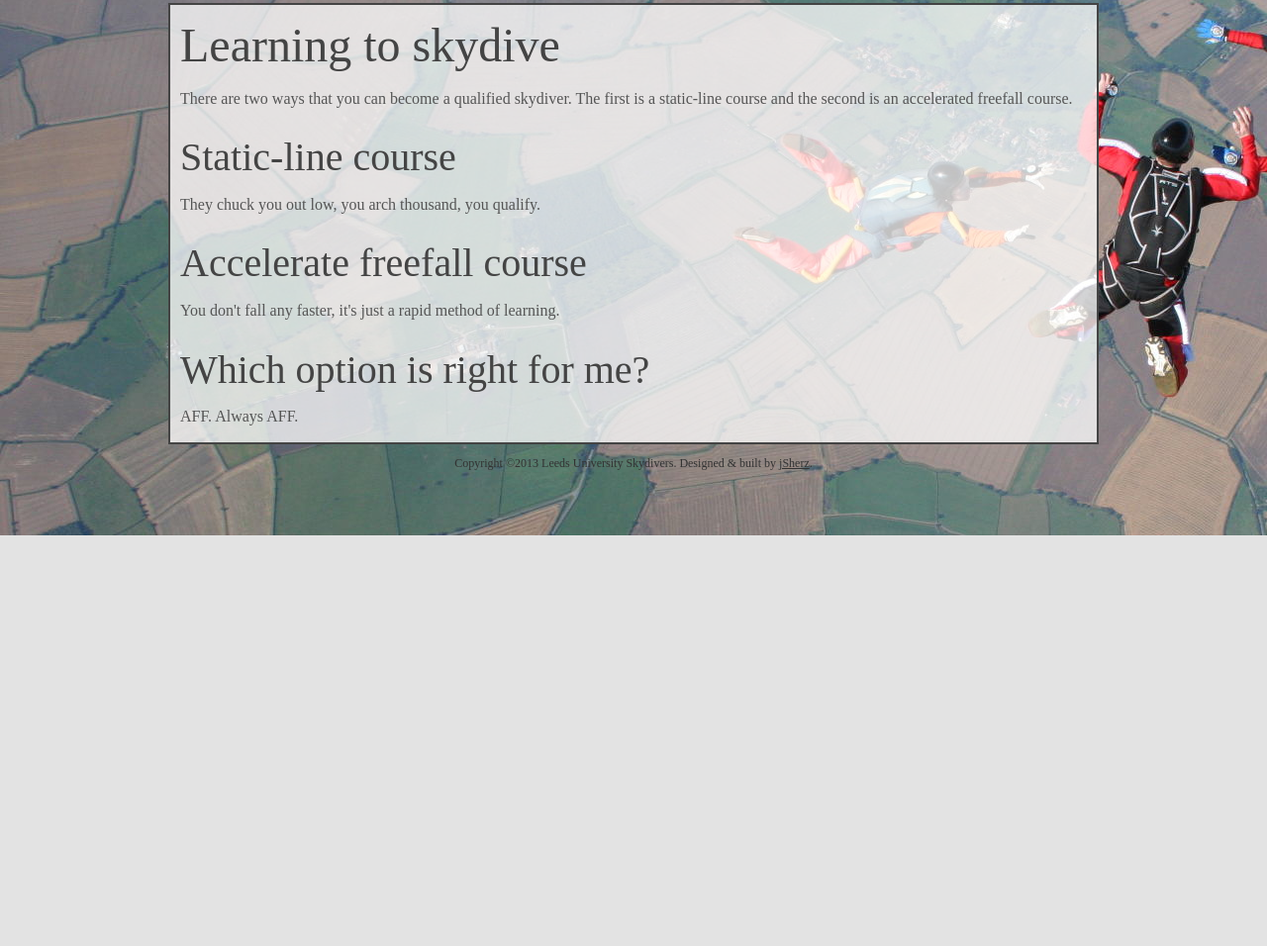
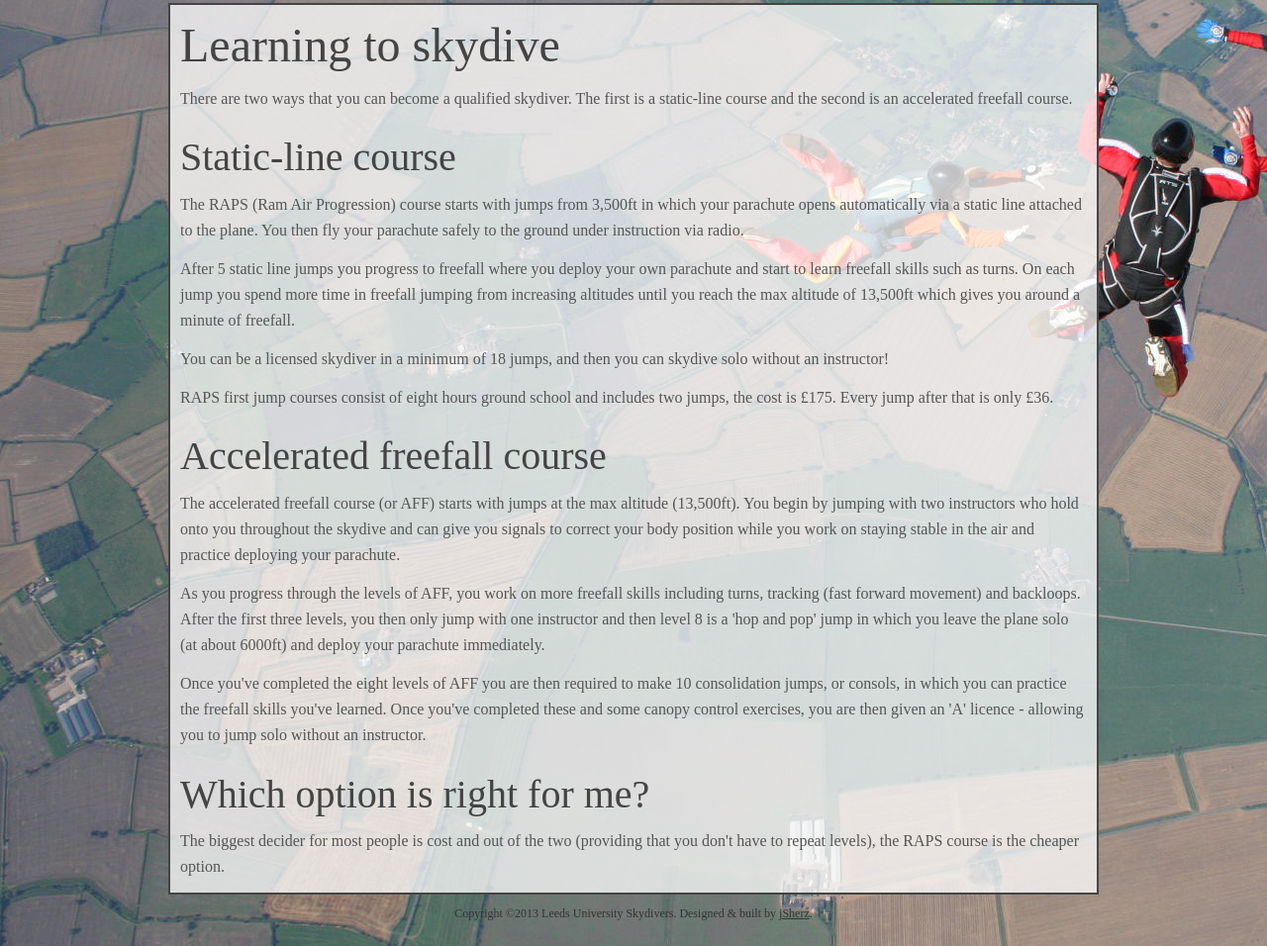
Before and after one commit to jSherz/luskydive, a Django app: page /learn-to-skydive in a window 1280 px wide. Shown: the part 259-1215 px from the top of the page at 99% size. Before the commit the page ends 800 px from the top, so only its background shows below. Run offline with Django 3.2, Linux system fonts and the light colour scheme; some libraries are stand-ins or nearby versions; some web fonts are replaced.

Commit message:
Added basic description of both courses.

```diff
--- a/templates/learn_to_skydive.html
+++ b/templates/learn_to_skydive.html
@@ -5,9 +5,27 @@
     <p>There are two ways that you can become a qualified skydiver. The first is a static-line course and the second is
         an accelerated freefall course.</p>
     <h2>Static-line course</h2>
-    <p>They chuck you out low, you arch thousand, you qualify.</p>
-    <h2>Accelerate freefall course</h2>
-    <p>You don't fall any faster, it's just a rapid method of learning.</p>
+    <p>The RAPS (Ram Air Progression) course starts with jumps from 3,500ft in which your parachute opens automatically
+        via a static line attached to the plane. You then fly your parachute safely to the ground under instruction via
+        radio.</p>
+    <p>After 5 static line jumps you progress to freefall where you deploy your own parachute and start to learn
+        freefall skills such as turns. On each jump you spend more time in freefall jumping from increasing altitudes
+        until you reach the max altitude of 13,500ft which gives you around a minute of freefall.</p>
+    <p>You can be a licensed skydiver in a minimum of 18 jumps, and then you can skydive solo without an instructor!</p>
+    <p>RAPS first jump courses consist of eight hours ground school and includes two jumps, the cost is £175. Every jump
+        after that is only £36.</p>
+    <h2>Accelerated freefall course</h2>
+    <p>The accelerated freefall course (or AFF) starts with jumps at the max altitude (13,500ft). You begin by jumping
+        with two instructors who hold onto you throughout the skydive and can give you signals to correct your body
+        position while you work on staying stable in the air and practice deploying your parachute.</p>
+    <p>As you progress through the levels of AFF, you work on more freefall skills including turns, tracking (fast
+        forward movement) and backloops. After the first three levels, you then only jump with one instructor and then
+        level 8 is a 'hop and pop' jump in which you leave the plane solo (at about 6000ft) and deploy your parachute
+        immediately.</p>
+    <p>Once you've completed the eight levels of AFF you are then required to make 10 consolidation jumps, or consols,
+        in which you can practice the freefall skills you've learned. Once you've completed these and some canopy
+        control exercises, you are then given an 'A' licence - allowing you to jump solo without an instructor.</p>
     <h2>Which option is right for me?</h2>
-    <p>AFF. Always AFF.</p>
+    <p>The biggest decider for most people is cost and out of the two (providing that you don't have to repeat levels),
+        the RAPS course is the cheaper option.</p>
 {% endblock %}
```
